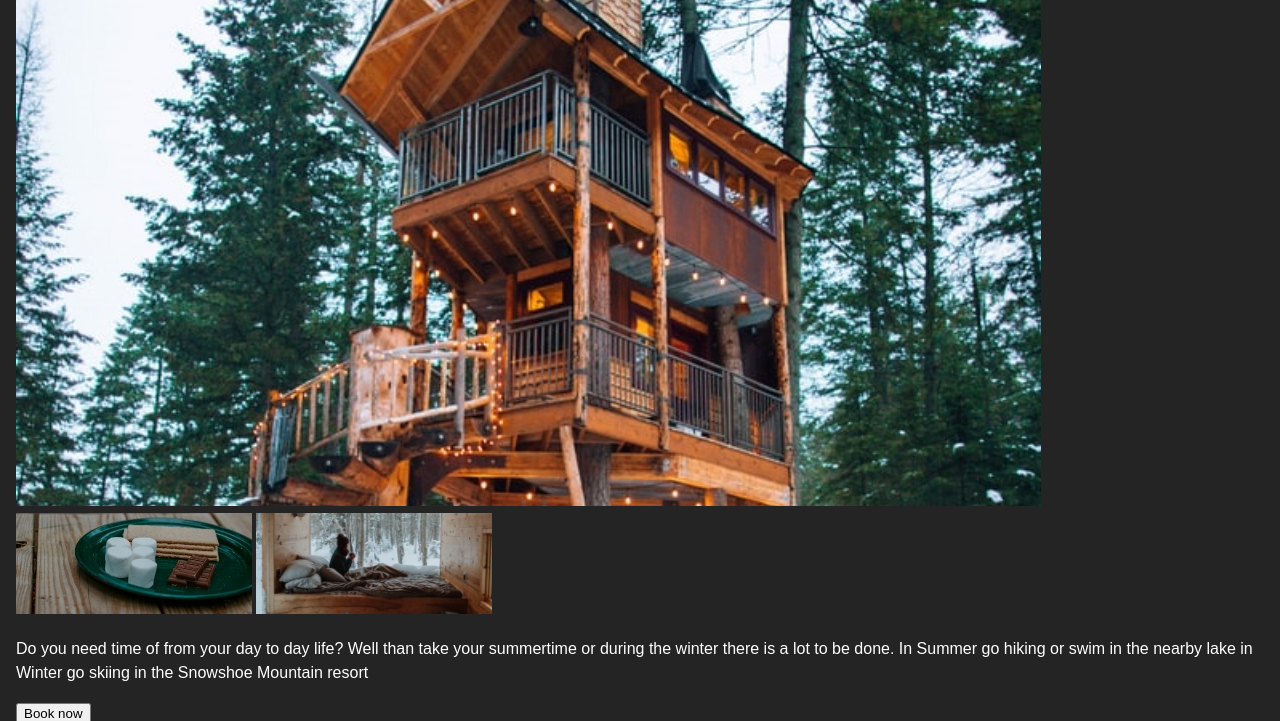
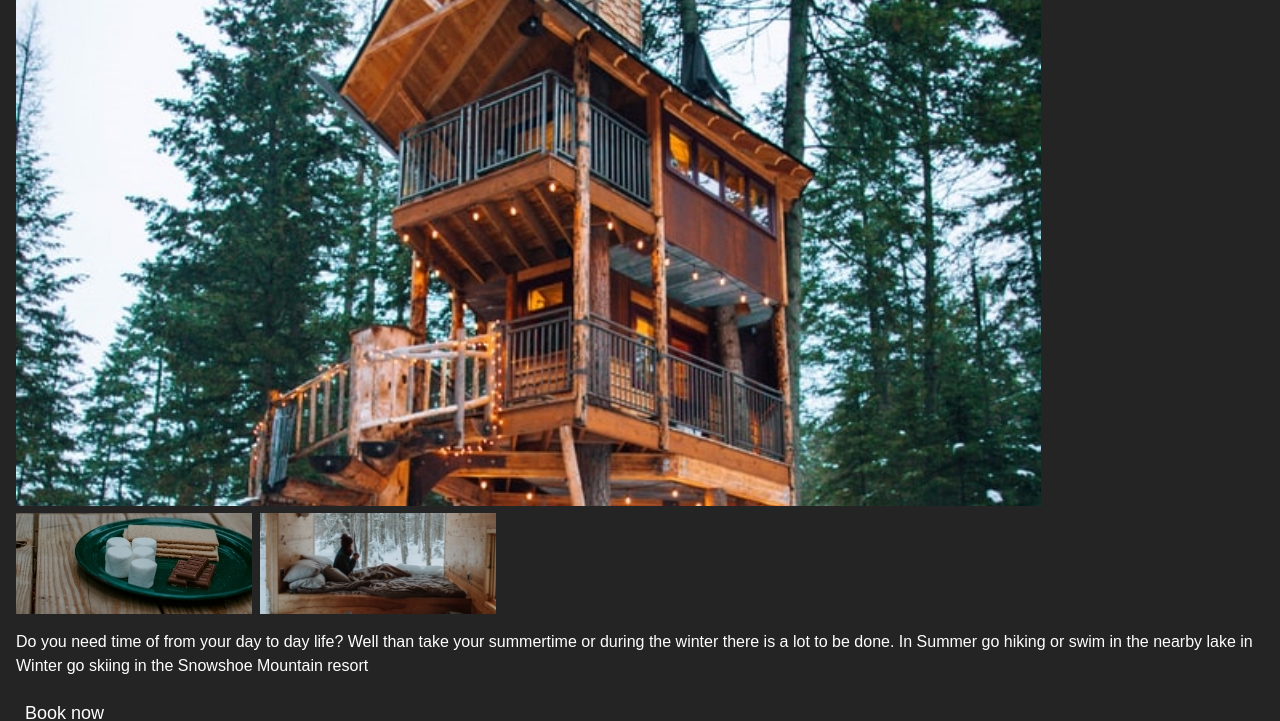
Before and after one commit to Annie-Huang/the-box, a website: page index.html in a window 1280 px wide. Shown: the part 399-1120 px from the top of the page. Drawn offline with Linux system fonts and the light colour scheme.

Commit message:
Styled .secondary-images and .btn

```diff
--- a/css/style.css
+++ b/css/style.css
@@ -22,6 +22,17 @@ body {
 
 img {
   max-width: 100%;
+}
+
+.btn {
+  cursor: pointer;
+  display: inline-block;
+
+  border: 0;
+  background: transparent;
+  color: var(--clr-text);
+  font-size: 1.125rem;
+  padding: 0.5em;
 }
 
 .title {
@@ -57,3 +68,8 @@ nav {
   text-transform: capitalize;
   text-decoration: none;
 }
+
+.secondary-images {
+  display: flex;
+  gap: 0.5em;
+}
```
